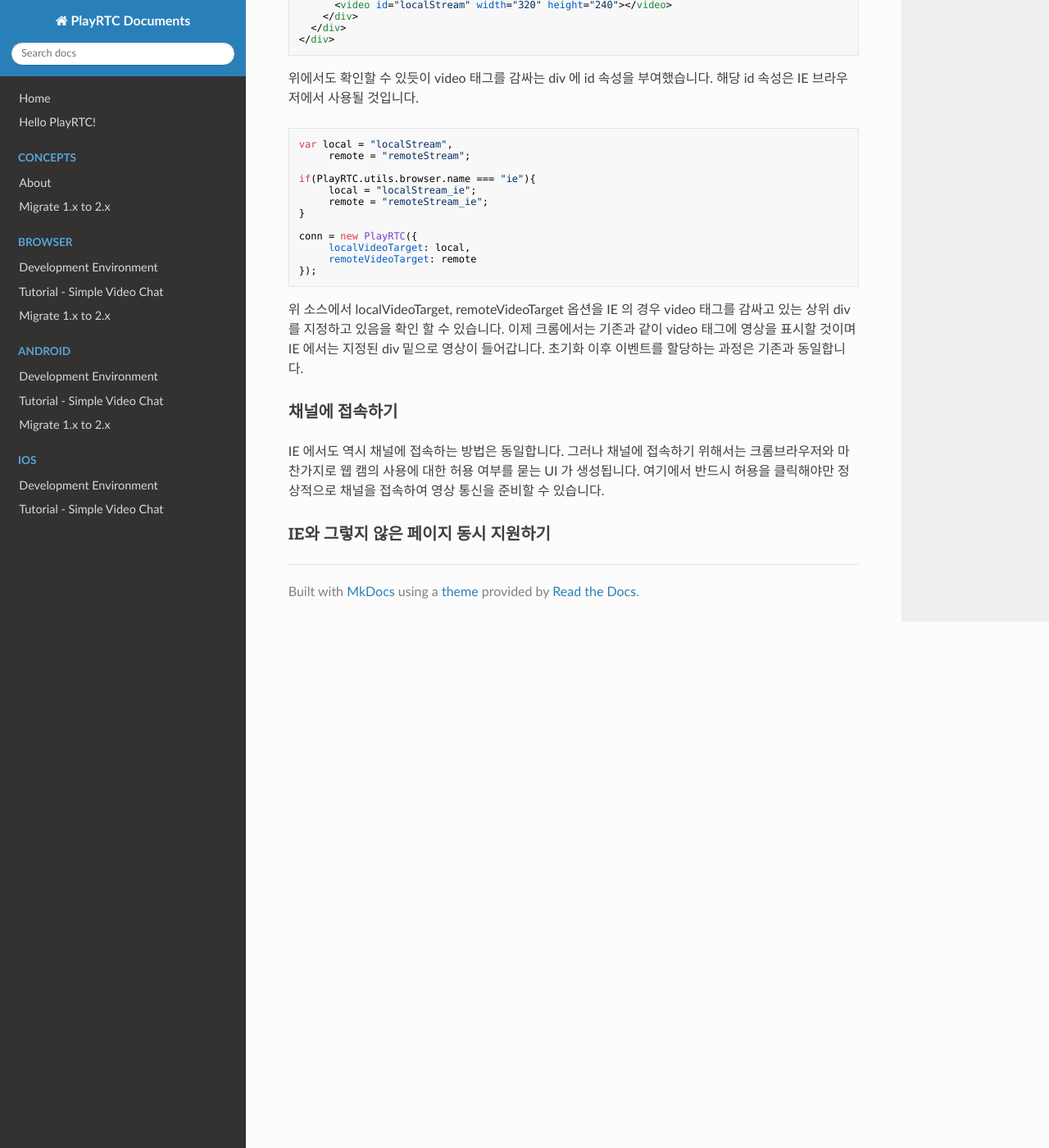
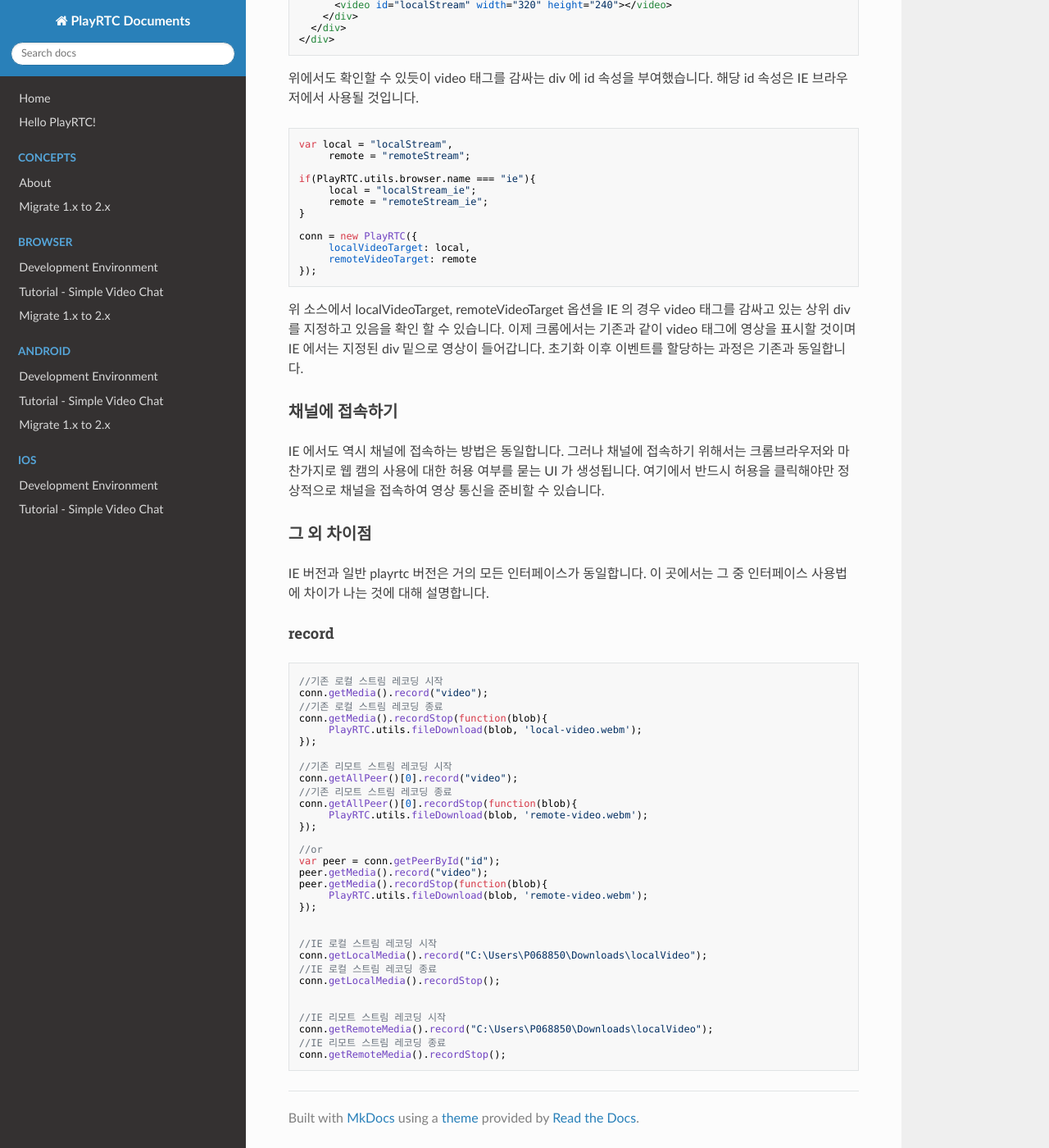
Before and after one commit to PlayRTC/PlayRTC-Documents-Korean, an MkDocs documentation site: the page built from docs/browser/ie-support.md, in a window 1280 px wide and 1400 px high, scrolled down 1366 px. Shown: the whole window at 82% size. Built offline with MkDocs 1.6.1, drawn with Linux system fonts in a browser that asks for light colours; nearby versions of some CDN libraries; old or Windows-style settings are respelled for this version of MkDocs.

Commit message:
Update ie-support.md

````diff
--- a/docs/browser/ie-support.md
+++ b/docs/browser/ie-support.md
@@ -79,4 +79,42 @@ conn = new PlayRTC({
 
 IE 에서도 역시 채널에 접속하는 방법은 동일합니다. 그러나 채널에 접속하기 위해서는 크롬브라우저와 마찬가지로 웹 캠의 사용에 대한 허용 여부를 묻는 UI 가 생성됩니다. 여기에서 반드시 허용을 클릭해야만 정상적으로 채널을 접속하여 영상 통신을 준비할 수 있습니다.
 
-### IE와 그렇지 않은 페이지 동시 지원하기
+### 그 외 차이점
+
+IE 버전과 일반 playrtc 버전은 거의 모든 인터페이스가 동일합니다. 이 곳에서는 그 중 인터페이스 사용법에 차이가 나는 것에 대해 설명합니다.
+
+#### record
+```
+//기존 로컬 스트림 레코딩 시작
+conn.getMedia().record("video");
+//기존 로컬 스트림 레코딩 종료
+conn.getMedia().recordStop(function(blob){
+     PlayRTC.utils.fileDownload(blob, 'local-video.webm');
+});
+
+//기존 리모트 스트림 레코딩 시작
+conn.getAllPeer()[0].record("video");
+//기존 리모트 스트림 레코딩 종료
+conn.getAllPeer()[0].recordStop(function(blob){
+     PlayRTC.utils.fileDownload(blob, 'remote-video.webm');
+});
+
+//or
+var peer = conn.getPeerById("id");
+peer.getMedia().record("video");
+peer.getMedia().recordStop(function(blob){
+     PlayRTC.utils.fileDownload(blob, 'remote-video.webm');
+});
+
+
+//IE 로컬 스트림 레코딩 시작
+conn.getLocalMedia().record("C:\Users\P068850\Downloads\localVideo");
+//IE 로컬 스트림 레코딩 종료
+conn.getLocalMedia().recordStop();
+
+
+//IE 리모트 스트림 레코딩 시작
+conn.getRemoteMedia().record("C:\Users\P068850\Downloads\localVideo");
+//IE 리모트 스트림 레코딩 종료
+conn.getRemoteMedia().recordStop();
+```
````
